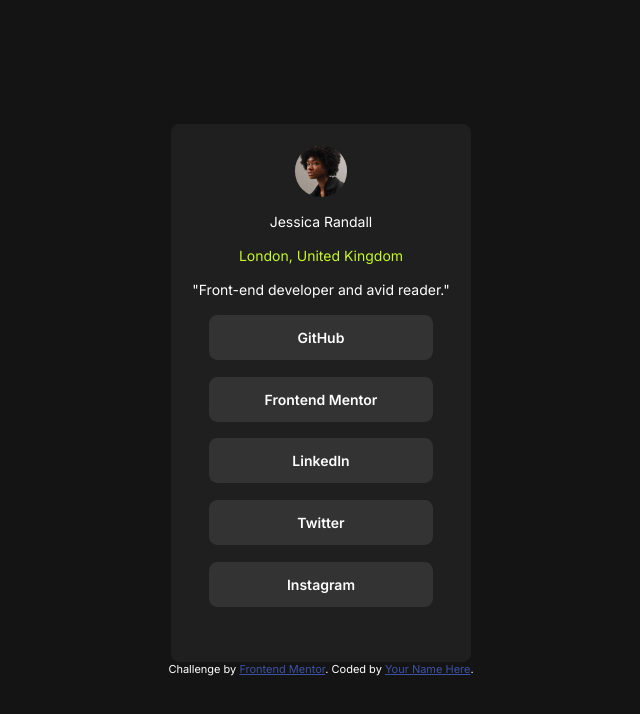
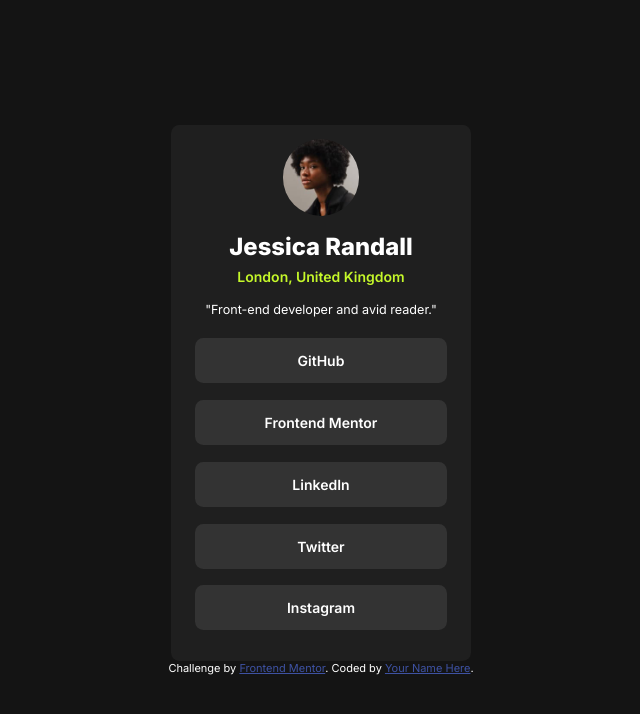
Before and after one commit to tanasegabrielw/Social-Links-Profile, a plain HTML site: page index.html in a window 1280 px wide. Shown: the whole page, without its empty margins (319-959 px from the left). Drawn offline with Linux system fonts and the light colour scheme.

Commit message:
feat: Style positioning and text

```diff
--- a/style.css
+++ b/style.css
@@ -25,7 +25,7 @@ body{
 }
 .container{
     background-color: hsl(0, 0%, 12%);
-    padding:1.5rem;
+    padding:1rem 1.7rem ;
     display: flex;
     flex-direction: column;
     justify-content: center;
@@ -39,22 +39,35 @@ ul{
 
 ul li{
     background-color:hsl(0, 0%, 20%);
-    padding:1rem 4rem;
+    padding:1rem 5rem;
     border-radius: 0.6rem;
     text-align: center;
     font-weight: 600;
 }
 
-.location{
-    color:hsl(75, 94%, 57%);
-}
-
 img{
-    max-width: 4vw;
+    width: 6vw;
     max-height: auto;
     border-radius: 50%;
 }
 
-.container *{
+.container li,.name,.location, img{
     margin-bottom: 1.2rem;
 }
+
+.name{
+    font-weight: 800;
+    font-size: 1.7rem;
+    margin-bottom:0.5rem;
+}
+
+.location{
+    color:hsl(75, 94%, 57%);
+    font-weight: 600;
+    font-size: 1rem;
+}
+
+.caption{
+    font-size: 0.9rem;
+    margin-bottom: 1.5rem;
+}
```
